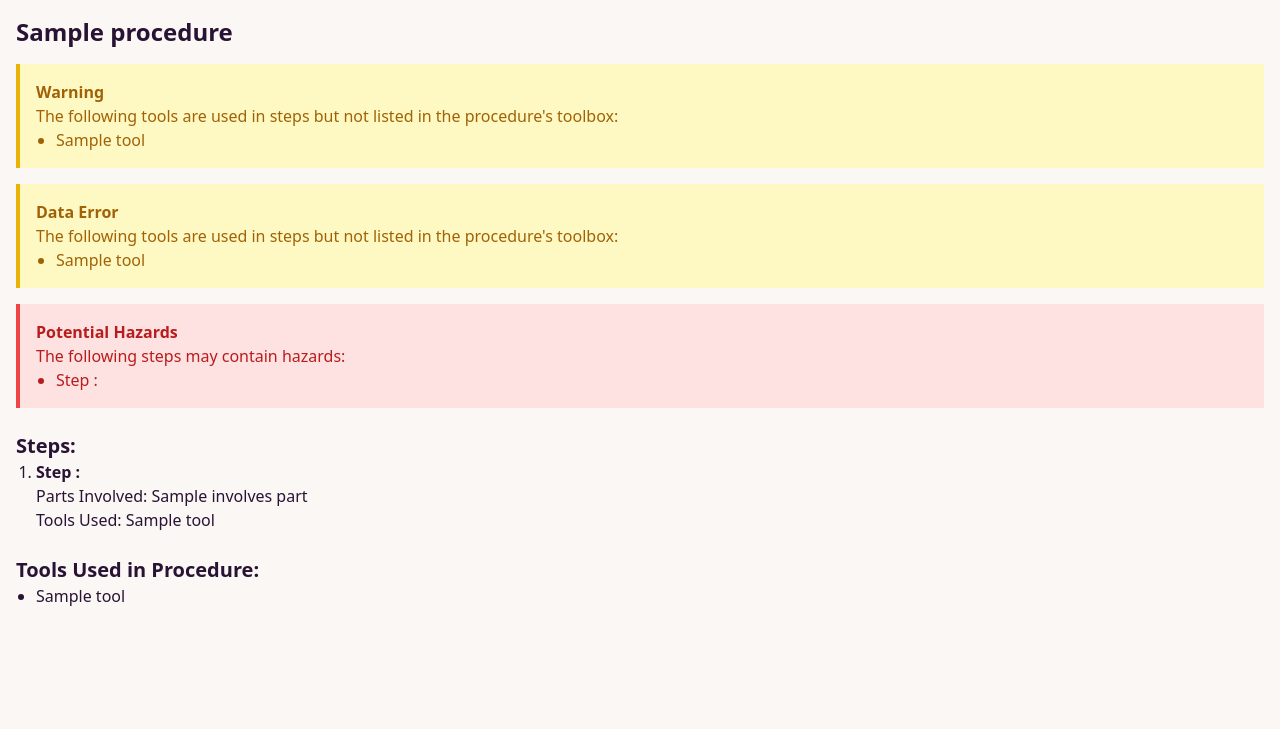
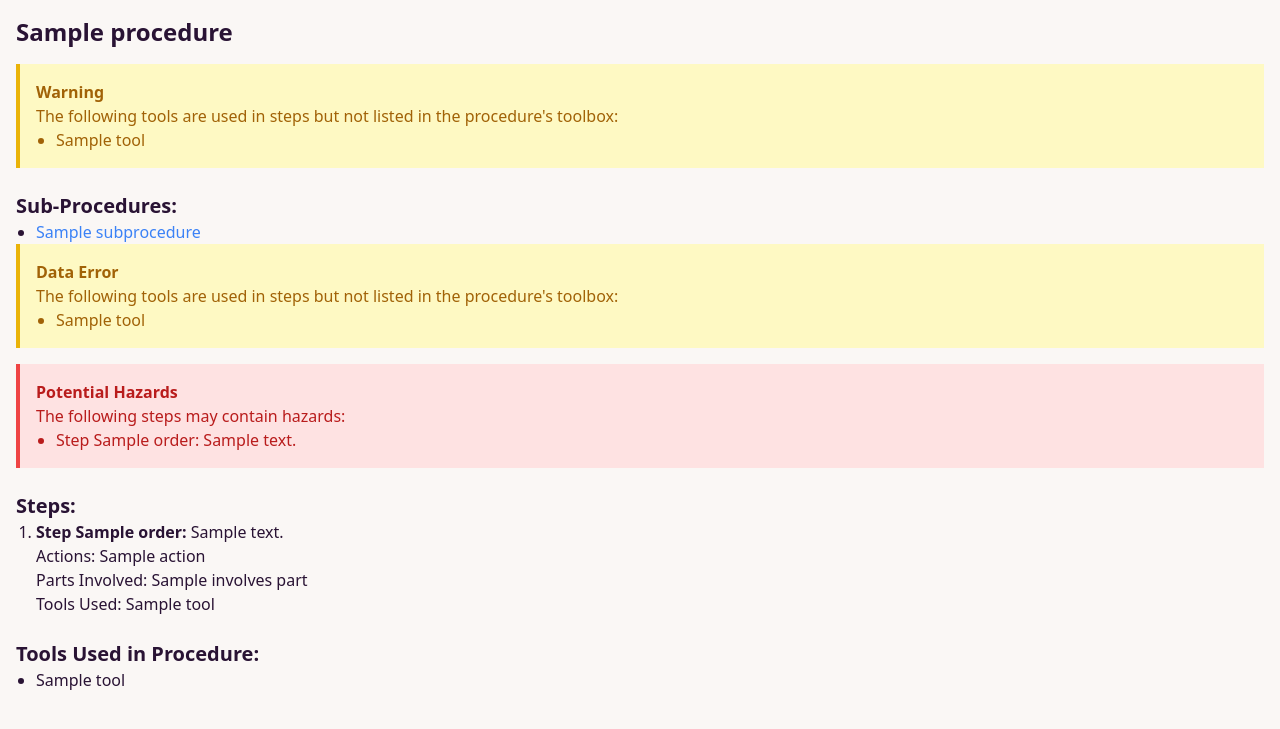
Before and after one commit to Divrr/CITS3005-project, a Flask app: template app/templates/procedure_detail.html in a window 1280 px wide. Shown: the top 729 px of the page. Run offline with Flask 3, Linux system fonts and the light colour scheme; the template is opened without the code that fills it: most values are stand-ins (such as "Sample title", 1, 10 or a date in 2020).

Commit message:
fixing hyperlink and forgotten has_ and is_ prefixes

```diff
--- a/app/routes.py
+++ b/app/routes.py
@@ -31,7 +31,7 @@
 
         if not contains_query: continue
 
-        matching_procedures.append(procedure)
+        matching_procedures.append({"id": procedure.name, "title": procedure.title, "description": procedure.description})
 
     return render_template('searchpage.html', title='Search', form=form, procedures=matching_procedures, query=query)
 
@@ -43,7 +43,7 @@
         return render_template('404.html'), 404
 
     # Gather data
-    steps = sorted(procedure.consists_of, key=lambda s: s.has_order[0])
+    steps = sorted(procedure.consists_of, key=lambda s: s.order)
 
     # Identify tools used in steps but missing in procedure's toolbox
     tools_in_toolbox = set(procedure.uses_tool)
@@ -57,7 +57,7 @@
     hazard_steps = []
     hazard_keywords = ['careful', 'dangerous']
     for step in steps:
-        description = step.has_description[0].lower()
+        description = step.description.lower()
         if any(keyword in description for keyword in hazard_keywords):
             hazard_steps.append(step)
 
--- a/app/templates/procedure_detail.html
+++ b/app/templates/procedure_detail.html
@@ -17,10 +17,10 @@
         </ul>
     </div>
     {% endif %}
-    {% if procedure.has_subprocedure %}
+    {% if procedure.subprocedure %}
     <h2 class="text-xl font-semibold mt-6">Sub-Procedures:</h2>
     <ul class="list-disc pl-5">
-        {% for subprocedure in procedure.has_subprocedure %}
+        {% for subprocedure in procedure.subprocedure %}
             <li>
                 <a href="{{ url_for('procedure_detail', procedure_id=subprocedure.name) }}" class="text-blue-500 hover:underline">
                     {{ subprocedure.title }}
@@ -47,7 +47,7 @@
         <p>The following steps may contain hazards:</p>
         <ul class="list-disc pl-5">
             {% for step in hazard_steps %}
-                <li>Step {{ step.has_order[0] }}: {{ step.has_description[0] }}</li>
+                <li>Step {{ step.order }}: {{ step.description }}</li>
             {% endfor %}
         </ul>
     </div>
@@ -58,9 +58,9 @@
     <ol class="list-decimal pl-5">
         {% for step in steps %}
             <li class="mb-4">
-                <p><strong>Step {{ step.has_order[0] }}:</strong> {{ step.has_description[0] }}</p>
-                {% if step.has_action %}
-                    <p>Actions: {{ step.has_action | map(attribute='title') | join(', ') }}</p>
+                <p><strong>Step {{ step.order }}:</strong> {{ step.description }}</p>
+                {% if step.action %}
+                    <p>Actions: {{ step.action | map(attribute='title') | join(', ') }}</p>
                 {% endif %}
                 {% if step.involves_part %}
                     <p>Parts Involved: {{ step.involves_part | map(attribute='title') | join(', ') }}</p>
--- a/scripts/query_ontology.py
+++ b/scripts/query_ontology.py
@@ -89,9 +89,9 @@
 WHERE {
   ?procedure rdf:type ifixit:Procedure .
   ?procedure ifixit:consists_of ?step .
-  ?procedure ifixit:has_title ?proc_title .
-  ?step ifixit:has_order ?step_order .
-  ?step ifixit:has_description ?description .
+  ?procedure ifixit:title ?proc_title .
+  ?step ifixit:order ?step_order .
+  ?step ifixit:description ?description .
   FILTER (regex(?description, "careful|dangerous", "i"))
 }
 ORDER BY ?procedure ?step_order
```
Also changed, not shown: app/templates/search_results.html (+5 -5 lines), scripts/load_data.py (+8 -8 lines).
